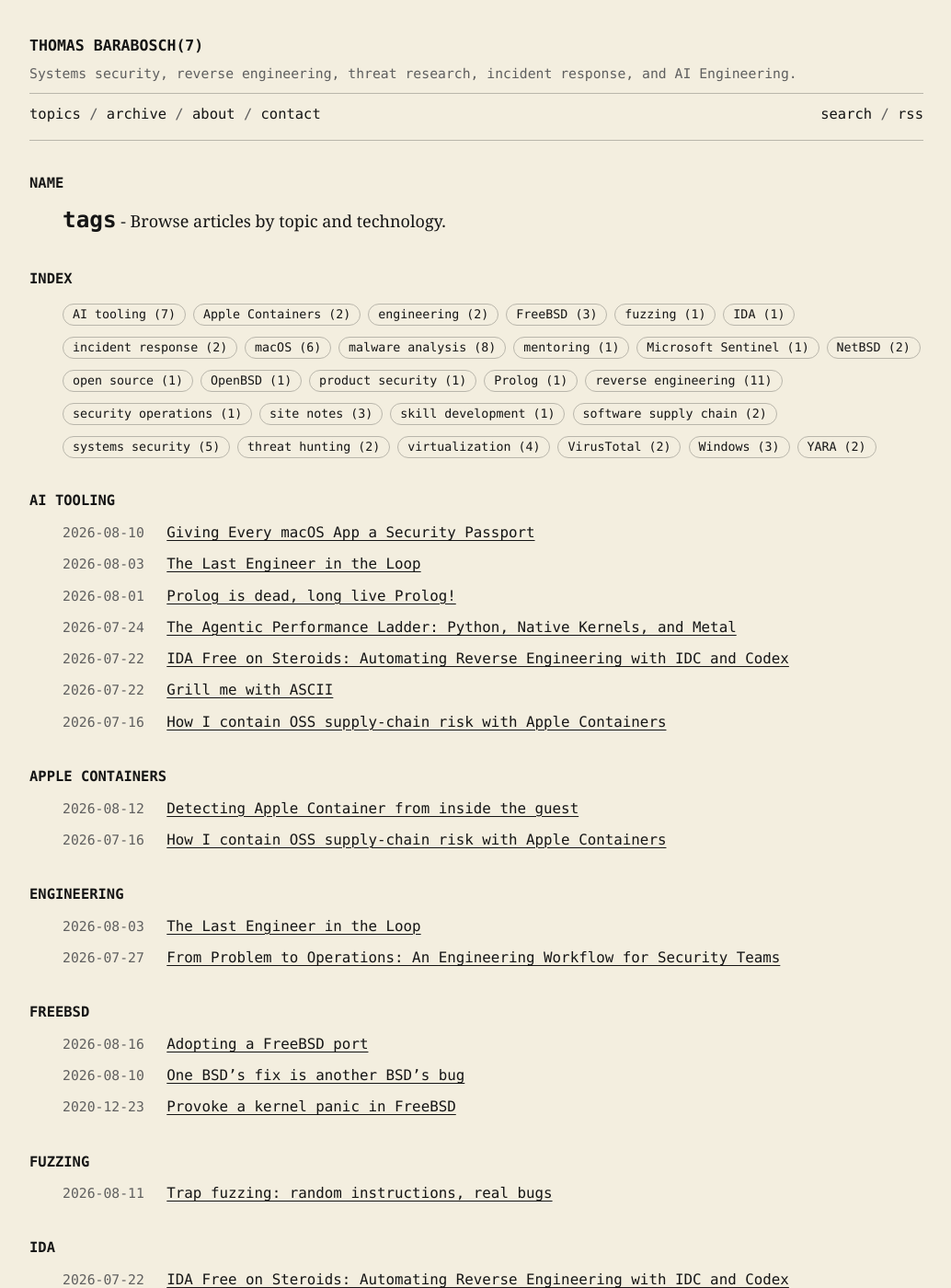
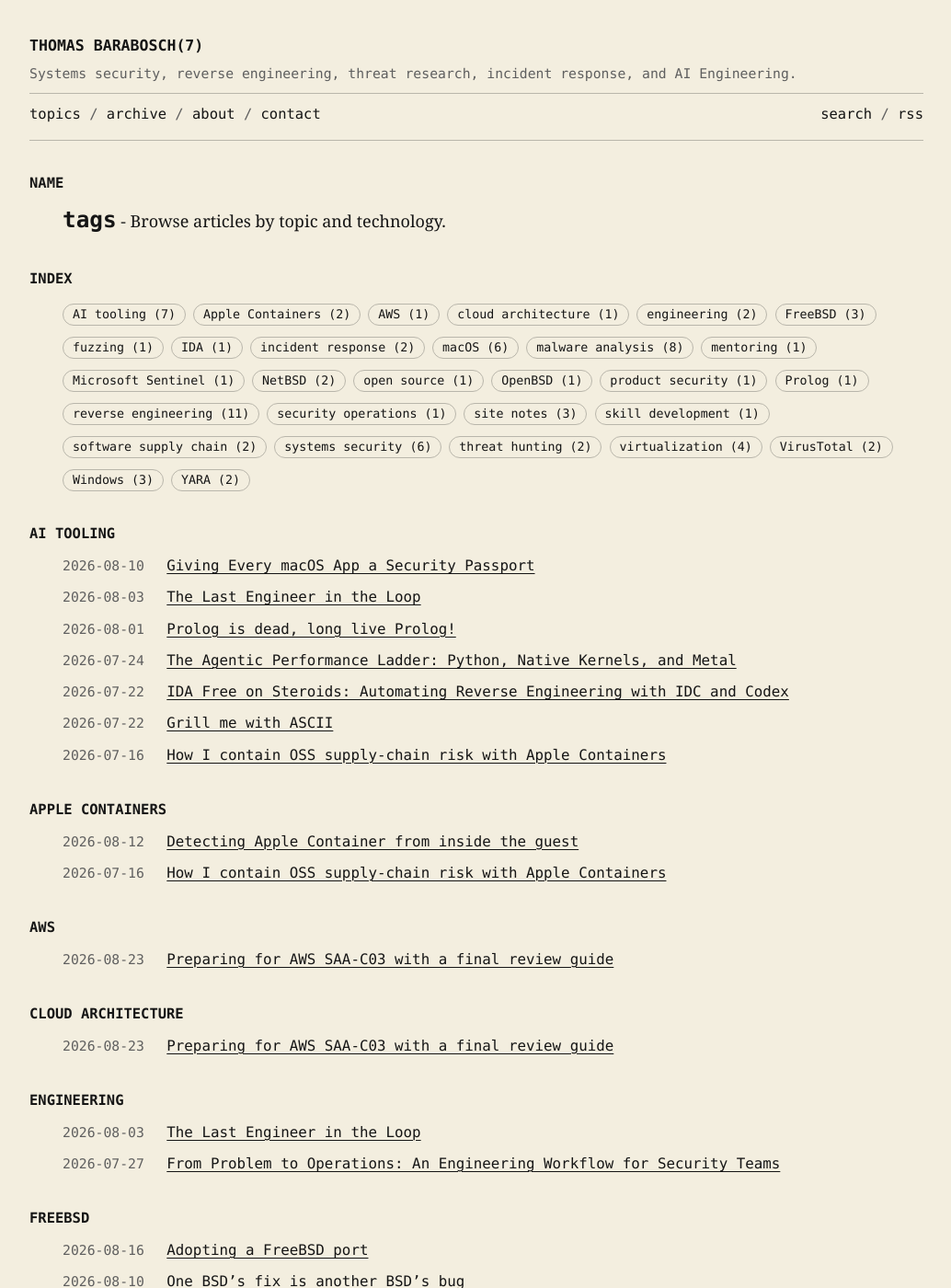
Before and after one commit to tbarabosch/tbarabosch.github.io, a Jekyll site: the page built from tags.md, in a window 1280 px wide and 1400 px high. Shown: the whole window at 92% size, without its empty margins (122-1156 px from the left). Built offline with Jekyll 4.4.1, drawn with Linux system fonts in a browser that asks for light colours; some of the changed text lies outside the part shown.

Commit message:
Add AWS SAA-C03 final review guide

```diff
--- a/_data/tags.yml
+++ b/_data/tags.yml
@@ -2,6 +2,8 @@
 # Every tag used by a post is listed, including singletons.
 - "AI tooling"
 - "Apple Containers"
+- "AWS"
+- "cloud architecture"
 - "engineering"
 - "FreeBSD"
 - "fuzzing"
--- /dev/null
+++ b/_posts/2026-08-23-preparing-for-aws-saa-c03-with-a-final-review-guide.md
@@ -0,0 +1,22 @@
+---
+title: 'Preparing for AWS SAA-C03 with a final review guide'
+date: '2026-08-23T12:00:00+02:00'
+last_modified_at: '2026-08-23T12:00:00+02:00'
+author: tbarabosch
+layout: post
+tags:
+  - systems security
+  - AWS
+  - cloud architecture
+---
+
+The last hours before an architecture exam are a bad time to rediscover whether a standby serves reads or which endpoint avoids a NAT gateway. I condensed the distinctions I wanted in front of me into a printable one-page [AWS SAA-C03 Final Review Guide](/assets/files/aws-saa-c03-final-review-guide.pdf).
+
+The guide focuses on service boundaries, abbreviations, current limits, resilience and cost tradeoffs, and the traps hidden in plausible answers. It is for a final pass after hands-on preparation, not a replacement for the [official AWS Certified Solutions Architect - Associate exam guide](https://docs.aws.amazon.com/aws-certification/latest/solutions-architect-associate-03/solutions-architect-associate-03.html), whose objectives and service scope can change.
+
+<figure class="guide-preview">
+  <a class="guide-preview-link" href="/assets/files/aws-saa-c03-final-review-guide.pdf" aria-label="Open the AWS SAA-C03 Final Review Guide PDF">
+    <img src="/assets/images/posts/preparing-for-aws-saa-c03-with-a-final-review-guide/aws-saa-c03-final-review-guide-preview.png" alt="Preview of the one-page AWS SAA-C03 Final Review Guide showing four columns of architecture comparisons, constants, and abbreviations" width="842" height="596">
+  </a>
+  <figcaption>AWS SAA-C03 Final Review Guide (PDF)</figcaption>
+</figure>
--- a/tags.md
+++ b/tags.md
@@ -18,19 +18,23 @@ permalink: /tags/
     <ul class="tag-list tag-index">
       {% for tag_name in site.data.tags %}
       {% assign tag_posts = site.tags[tag_name] %}
+      {% if tag_posts and tag_posts != empty %}
       <li>
         <a class="tag-pill" href="#{{ tag_name | slugify }}">{{ tag_name }} ({{ tag_posts | size }})</a>
       </li>
+      {% endif %}
       {% endfor %}
     </ul>
   </section>
 
   {% for tag_name in site.data.tags %}
-  {% assign tag_posts = site.tags[tag_name] | sort: "date" | reverse %}
+  {% assign tag_posts = site.tags[tag_name] %}
+  {% if tag_posts and tag_posts != empty %}
+  {% assign sorted_tag_posts = tag_posts | sort: "date" | reverse %}
   <section class="manual-section tag-section" aria-labelledby="{{ tag_name | slugify }}">
     <h2 id="{{ tag_name | slugify }}" class="manual-label">{{ tag_name }}</h2>
     <ol class="article-list compact">
-      {% for post in tag_posts %}
+      {% for post in sorted_tag_posts %}
       <li class="article-row">
         <time class="article-date" datetime="{{ post.date | date: "%Y-%m-%d" }}">{{ post.date | date: "%Y-%m-%d" }}</time>
         <a class="article-title" href="{{ post.url | relative_url }}" rel="bookmark">{{ post.title }}</a>
@@ -38,5 +42,6 @@ permalink: /tags/
       {% endfor %}
     </ol>
   </section>
+  {% endif %}
   {% endfor %}
 </main><!-- .main-content -->
```
Also changed, not shown: assets/images/posts/preparing-for-aws-saa-c03-with-a-final-review-guide/aws-saa-c03-final-review-guide-preview.png (added), 1 other file.
